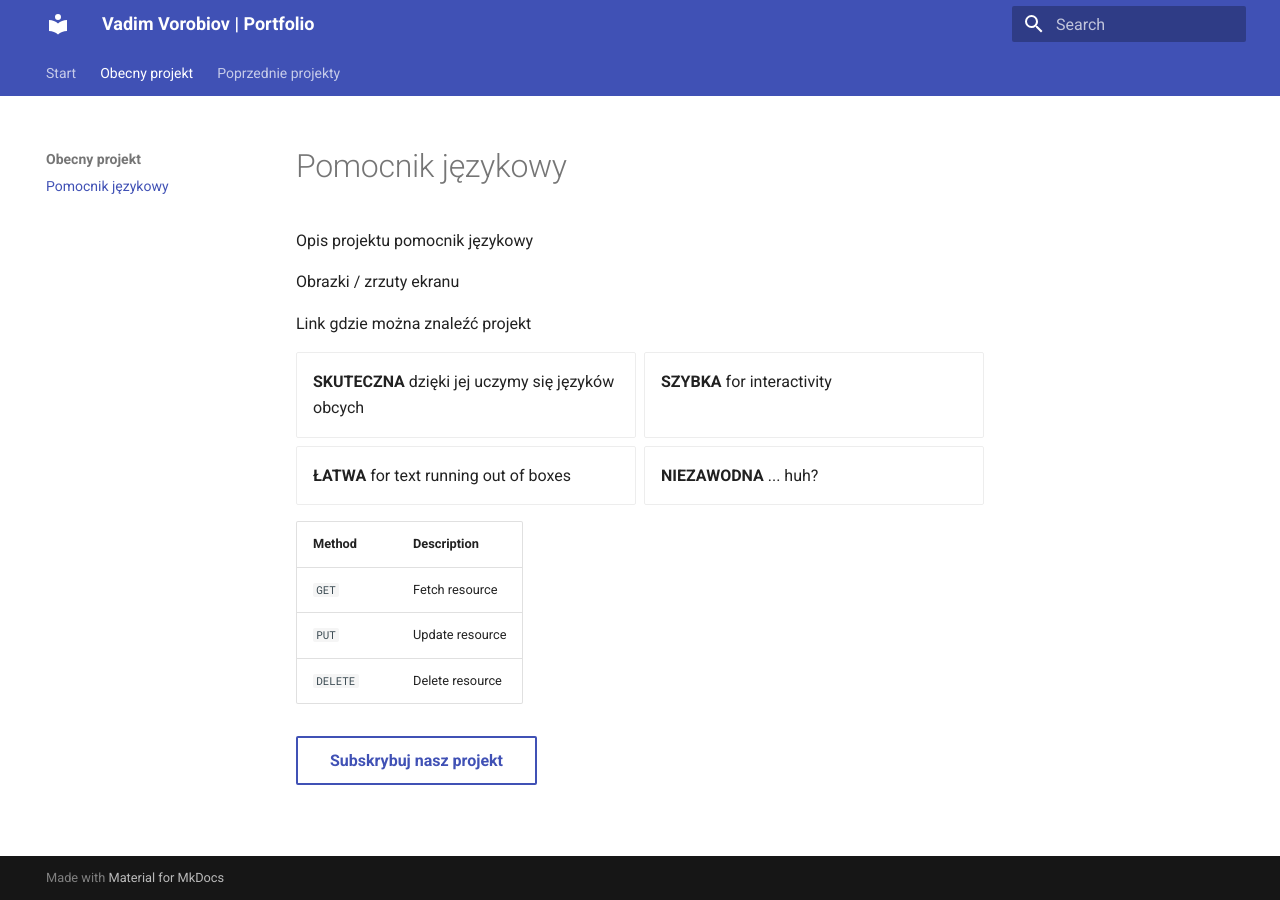
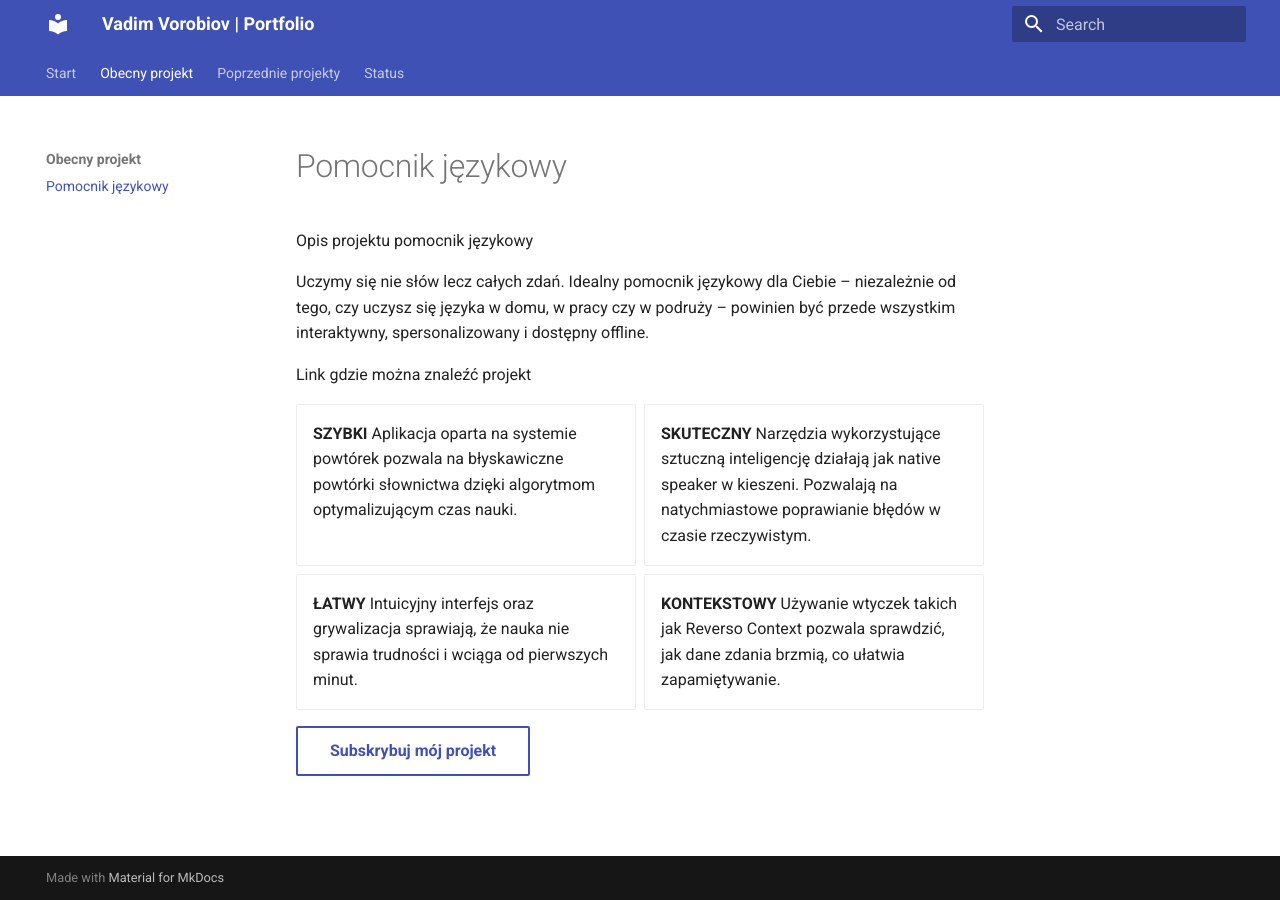
Before and after one commit to Vados182/mkdocs-portfolio, an MkDocs documentation site: the page built from docs/language_helper/index.md, in a window 1280 px wide. Built offline with MkDocs 1.6.1 and Material for MkDocs 9.7.7, drawn with Linux system fonts in a browser that asks for light colours.

Commit message:
Dodano stronę statusu i naprawiono linki

```diff
--- a/docs/language_helper/index.md
+++ b/docs/language_helper/index.md
@@ -2,23 +2,18 @@
 
 Opis projektu pomocnik językowy
 
-Obrazki / zrzuty ekranu
+Uczymy się nie słów lecz całych zdań. Idealny pomocnik językowy dla Ciebie – niezależnie od tego, czy uczysz się języka w domu, w pracy czy w podruży – powinien być przede wszystkim interaktywny, spersonalizowany i dostępny offline.
 
 Link gdzie można znaleźć projekt
 
 <div class="grid cards" markdown>
 
-- **SKUTECZNA** dzięki jej uczymy się języków obcych
-- **SZYBKA** for interactivity
-- **ŁATWA** for text running out of boxes
-- **NIEZAWODNA** ... huh?
+- **SZYBKI** Aplikacja oparta na systemie powtórek pozwala na błyskawiczne powtórki słownictwa dzięki algorytmom optymalizującym czas nauki.
+- **SKUTECZNY** Narzędzia wykorzystujące sztuczną inteligencję działają jak native speaker w kieszeni. Pozwalają na natychmiastowe poprawianie błędów w czasie rzeczywistym.
+- **ŁATWY** Intuicyjny interfejs oraz grywalizacja sprawiają, że nauka nie sprawia trudności i wciąga od pierwszych minut.
+- **KONTEKSTOWY** Używanie wtyczek takich jak Reverso Context pozwala sprawdzić, jak dane zdania brzmią, co ułatwia zapamiętywanie.
 
 </div>
 
-| Method      | Description                          |
-| ----------- | ------------------------------------ |
-| `GET`       | Fetch resource  |
-| `PUT`       | Update resource |
-| `DELETE`    | Delete resource |
 
-[Subskrybuj nasz projekt](https://google.com){ .md-button }
+[Subskrybuj mój projekt](../status.md){ .md-button }
--- a/mkdocs.yml
+++ b/mkdocs.yml
@@ -31,6 +31,7 @@ nav:
       - "Klasyfikacja Iris": iris/index.md
       - "Analiza Airbnb NY 2019": airbnb/index.md
       - "Interaktywny chatbot": chatbot.md
+  - Status: status.md
 
 # Rozszerzenia Markdown dla Data Science
 markdown_extensions:
```
Also changed, not shown: docs/chatbot.md (+1 -1 lines), docs/status.md (added, +3 -0 lines).
